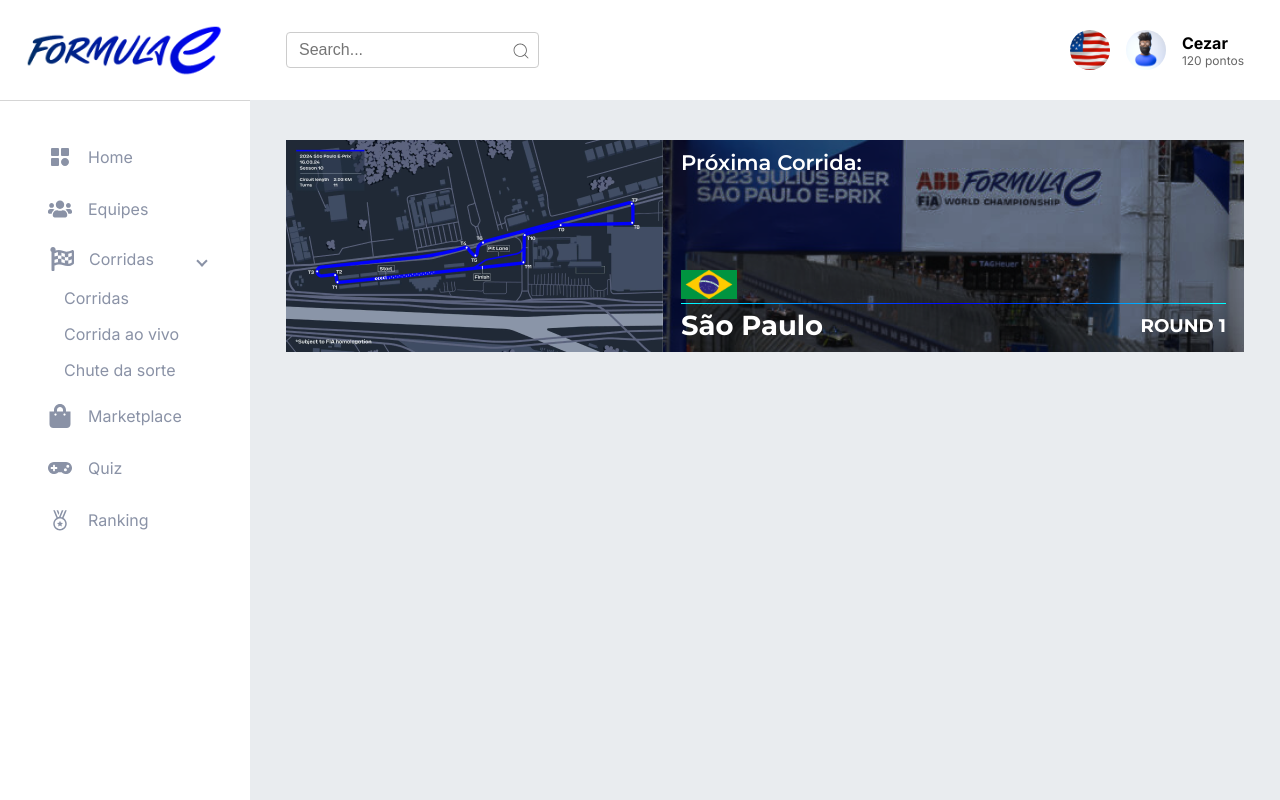
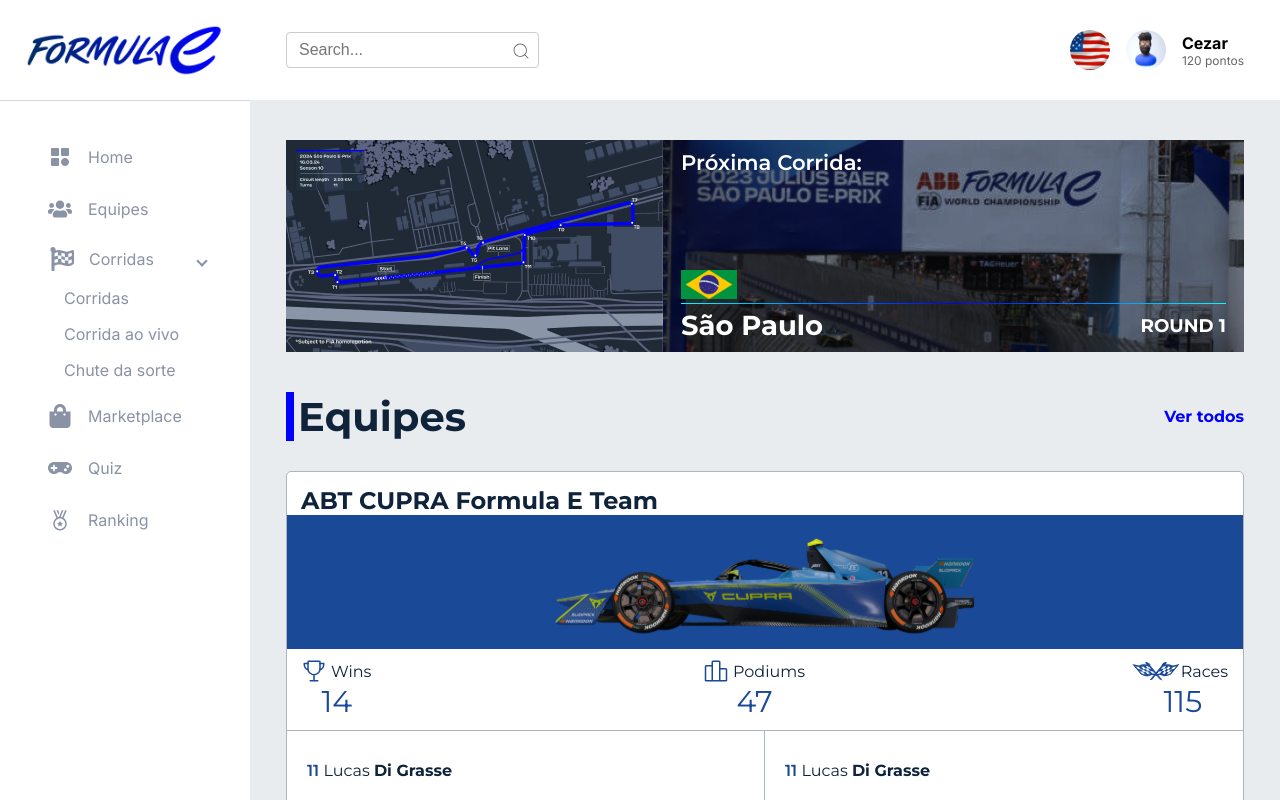
Before and after one commit to LIMBO-LOGIC/front-limbo, a React (Vite) app: page /race in a window 1280 px wide. Built offline with nearby package versions, Linux system fonts and the light colour scheme.

Commit message:
Card de equipe quase finalizado

```diff
--- /dev/null
+++ b/src/components/ContainerTeam/containerTeam.module.css
@@ -0,0 +1,7 @@
+.containerTeam {
+    display: grid;
+    grid-template-columns: repeat(auto-fill, minmax(450px, 1fr));
+    gap: 100px;
+    justify-content: center;
+    width: 100%;
+}
--- /dev/null
+++ b/src/components/ContainerTeam/index.jsx
@@ -0,0 +1,12 @@
+import TeamCard from '../TeamCard'
+import styles from './containerTeam.module.css'
+
+export default function ContainerTeam(){
+    return(
+        <div className={styles.containerTeam}>
+            <TeamCard />
+            <TeamCard />
+            <TeamCard />
+        </div>
+    )
+}
--- a/src/components/Header/index.jsx
+++ b/src/components/Header/index.jsx
@@ -1,7 +1,7 @@
 import { CiSearch } from "react-icons/ci";
 import styles from "./header.module.css";
 import userProfilePic from "../../assets/user_profile.png";
-import usaFlag from '../../../public/assets/usa-flag.png';
+import usaFlag from '/assets/usa-flag.png';
 
 export default function Header() {
   return (
--- /dev/null
+++ b/src/components/SectionTitle/index.jsx
@@ -0,0 +1,14 @@
+import { Link } from 'react-router-dom'
+import styles from './sectionTitle.module.css'
+
+export default function SectionTitle(){
+    return(
+        <div className={styles.sectionTitle}>
+            <div className={styles.boxTitle}>
+                <div className={styles.boxColor}></div>
+                <p>Equipes</p>
+            </div>
+            <Link className={styles.seeAll} to='/race'>Ver todos</Link>
+        </div>
+    )
+}
--- /dev/null
+++ b/src/components/SectionTitle/sectionTitle.module.css
@@ -0,0 +1,32 @@
+.sectionTitle {
+    display: flex;
+    align-items: center;
+    justify-content: space-between;
+    width: 100%;
+    margin-top: 40px;
+    font-family: var(--font-montserrat);
+}
+
+.boxTitle {
+    display: flex;
+    height: 100%;
+    gap: 4px;
+
+    p {
+        font-weight: 700;
+        font-size: 40px;
+        color: var(--text-color);
+    }
+}
+
+.seeAll {
+    font-size: 1rem;
+    font-weight: 700;
+    color: var(--link-blue);
+}
+
+.boxColor {
+    display: flex;
+    width: 8px;
+    background-color: var(--link-blue);
+}
--- /dev/null
+++ b/src/components/TeamCard/index.jsx
@@ -0,0 +1,56 @@
+import styles from "./teamCard.module.css";
+import car from "../../assets/carCupra.svg";
+import { IoPodiumOutline, IoTrophyOutline } from "react-icons/io5";
+import { FaFlagCheckered } from "react-icons/fa";
+import { PropTypes } from "prop-types";
+
+DataTeam.propTypes = {
+  icon: PropTypes.node,
+  name: PropTypes.string,
+  value: PropTypes.string,
+  color: PropTypes.string
+};
+function DataTeam({ icon, name, value, color }) {
+  return (
+    <div style={{color: color}} className={styles.dataBox}>
+      <div className={styles.boxTitle}>
+        {icon}
+        <p className={styles.boxName}>{name}</p>
+      </div>
+      <p className={styles.boxValue}>{value}</p>
+    </div>
+  );
+}
+
+export default function TeamCard() {
+  const styleImg = {
+    'backgroundColor': "#194997",
+  };
+
+  return (
+    <div className={styles.teamCard}>
+      <p className={styles.cardTitle}>ABT CUPRA Formula E Team</p>
+      <div style={styleImg} className={styles.boxImgCar}>
+        <img src={car} alt="Image car" />
+      </div>
+      <div className={styles.dataTeam}>
+        <DataTeam color={'#194997'} icon={<IoTrophyOutline />} name={"Wins"} value={"14"} />
+        <DataTeam color={'#194997'} icon={<IoPodiumOutline />} name={"Podiums"} value={"47"} />
+        <DataTeam color={'#194997'}
+          icon={
+            <div className={styles.flags}>
+              <FaFlagCheckered className={styles.flagOne} />
+              <FaFlagCheckered className={styles.flagTwo}/>
+            </div>
+          }
+          name={"Races"}
+          value={"115"}
+        />
+      </div>
+      <div className={styles.boxPilots}>
+        <p className={styles.pilotText}><span style={{color: '#194997', fontWeight: 600}}>11</span> Lucas <strong>Di Grasse</strong></p>
+        <p className={styles.pilotText}><span style={{color: '#194997', fontWeight: 600}}>11</span> Lucas <strong>Di Grasse</strong></p>
+      </div>
+    </div>
+  );
+}
--- /dev/null
+++ b/src/components/TeamCard/teamCard.module.css
@@ -0,0 +1,103 @@
+.teamCard {
+    min-width: 450px;
+    width: auto;
+    font-family: var(--font-montserrat);
+    border-radius: 5px;
+    border: 1px solid var(--border-color);
+    background-color: var(--white-default);
+}
+
+.boxImgCar {
+    display: flex;
+    justify-content: center;
+    padding: 19px 15px 10px 15px;
+}
+
+.dataTeam {
+    display: flex;
+    align-items: center;
+    justify-content: space-between;
+    padding: 10px 15px;
+    width: 100%;
+}
+
+.dataBox {
+    display: flex;
+    flex-direction: column;
+    align-items: center;
+    width: max-content;
+}
+
+.boxTitle {
+    display: flex;
+    align-items: center;
+    gap: 5px;
+    svg {
+        font-size: 24px;
+    }
+}
+
+.boxName {
+    font-size: 1rem;
+    font-weight: 400;
+    color: var(--text-color);
+}
+
+.boxValue{
+    font-size: 30px;
+    font-weight: 400;
+    text-align: center;
+}
+
+.cardTitle {
+    font-size: 24px;
+    font-weight: 700;
+    color: var(--text-color);
+    padding-left: 14px;
+    padding-top: 14px;
+}
+
+.boxPilots{
+    display: grid;
+    grid-template-columns: repeat(auto-fill, minmax(50%, 1fr));
+    width: 100%;
+    border-top: 1px solid var(--border-color);
+}
+
+.pilotText{
+    font-weight: 400;
+    font-size: 1rem;
+    padding: 30px 0px;
+    padding-left: 20px;
+    color: var(--text-color);
+
+    strong{
+        font-weight: 700;
+    }
+}
+
+.pilotText:nth-child(1){
+    border-right: 1px solid var(--border-color);
+}
+
+.flags {
+    display: flex;
+    justify-content: space-between;
+    align-items: center;
+    width: 36px;
+    height: auto;
+    position: relative;
+    margin-right: 2px;
+}
+
+.flagOne {
+    font-size: 20px;
+    left: 0;
+    transform: translateX(18px) skew(-40deg);
+}
+
+.flagTwo {
+    font-size: 20px;
+    right: 0;
+    transform: translateX(-18px) rotateY(180deg) skew(-40deg);
+}
--- a/src/index.css
+++ b/src/index.css
@@ -10,6 +10,9 @@
   --text-icon-gray: #8a92a6;
   --menu-blue: #000cd8;
   --white-default: #fff;
+  --link-blue: #0001FD;
+  --text-color: #0F233B;
+  --border-color: #ADB5BD;
 
   --font-montserrat: "Montserrat", sans-serif;
   --font-inter: "Inter", sans-serif;
--- a/src/pages/Home/home.module.css
+++ b/src/pages/Home/home.module.css
@@ -63,6 +63,12 @@
     font-size: clamp(1rem, 0.4333rem + 0.8889vw, 1.5rem);
 }
 
+.teamSection{
+    display: flex;
+    flex-direction: column;
+    gap: 30px;
+}
+
 @media (max-width: 1020px) {
     .nextRace {
         height: 140px;
@@ -85,4 +91,14 @@
         order: 1;
         gap: 80px;
     }
+
+    .teamSection{
+        margin-top: 350px;
+    }
 }
+
+@media (max-width: 767px) {
+    .teamSection{
+        margin-top: clamp(18.75rem, -3.2544rem + 65.1982vw, 28rem);
+    }
+}
--- a/src/pages/Home/index.jsx
+++ b/src/pages/Home/index.jsx
@@ -1,6 +1,8 @@
 import styles from "./home.module.css";
 import racingCircuit from "../../assets/racingCircuit.png";
 import flagBrazil from '../../assets/bandeira_brasil.png'
+import SectionTitle from "../../components/SectionTitle";
+import ContainerTeam from "../../components/ContainerTeam";
 
 export default function Home() {
   return (
@@ -27,6 +29,13 @@
           </div>
         </div>
       </div>
+      <div>
+        <div className={styles.teamSection}>
+          <SectionTitle />
+          <ContainerTeam />
+        </div>
+        <div className={styles.raceSection}></div>
+      </div>
     </section>
   );
 }
```
Also changed, not shown: src/assets/carCupra.svg (added).
